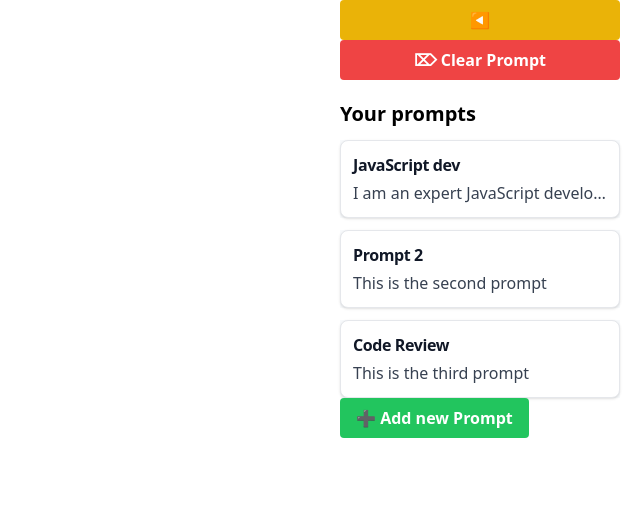
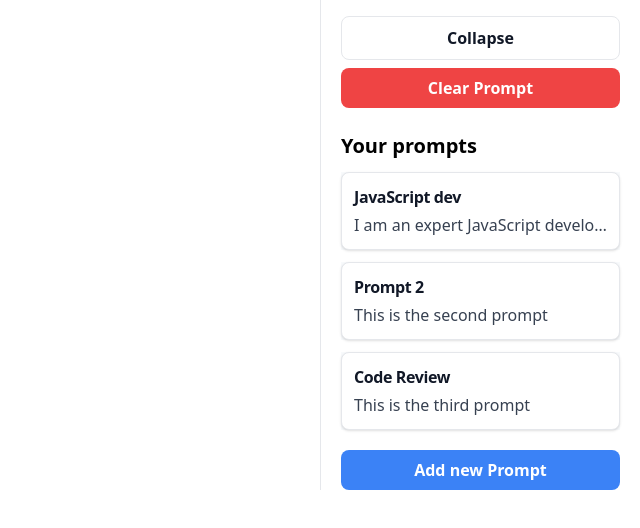
Before and after one commit to PaulTreanor/PromptMarker, a React (Vite) app: page / in a window 1280 px wide. Shown: the top 528 px of the page, without its empty margins (640-1280 px from the left). Built offline with nearby package versions, Linux system fonts and the light colour scheme.

Commit message:
Style sidebar

```diff
--- a/index.html
+++ b/index.html
@@ -4,7 +4,7 @@
     <meta charset="UTF-8" />
     <link rel="icon" type="image/svg+xml" href="/vite.svg" />
     <meta name="viewport" content="width=device-width, initial-scale=1.0" />
-    <title>Vite + React + TS</title>
+    <title>ChatGPT Role Selector</title>
   </head>
   <body>
     <div id="root">
--- a/package.json
+++ b/package.json
@@ -1,5 +1,5 @@
 {
-  "name": "chatgpt-roles",
+  "name": "chatgpt-role-selector",
   "author": "Paul Treanor",
   "license": "MIT",
   "version": "0.0.0",
--- a/src/App.tsx
+++ b/src/App.tsx
@@ -90,18 +90,17 @@
         <div style={mystyle}>
           <webview ref={webviewRef} src="https://chat.openai.com/" className="min-h-full" style={mywebview}  webpreferences="contextIsolation=yes, nodeIntegration=no, enableRemoteModule=no, sandbox=yes, safeDialogs=yes, javascript=yes"></webview>
         </div>
-        <div id="sidebar" className={`px-5 ${isSidebarMinimized ? "w-20" : "w-96 sm:w-1/4"} flex flex-col`}>
-          {/* <div className="sticky flex items-center border-b border-white/20 bg-gray-800 pl-1 pt-1 text-gray-200 sm:pl-3"> */}
-            <button onClick={toggleSidebar} className="bg-yellow-500 hover:bg-yellow-700 text-white font-bold py-2 px-4 rounded">
-              {isSidebarMinimized ? '▶️' : '◀️'}
-            </button>
-          {/* </div> */}
+        <div id="sidebar" className={`px-5 ${isSidebarMinimized ? "w-20 px-1" : "w-96 sm:w-1/4 border-l"} flex flex-col`}>
+          <button onClick={toggleSidebar} className={`mt-4 mb-1 h-11 text-gray-900 focus:outline-none bg-white border border-gray-200 hover:bg-gray-100 hover:text-blue-700 font-bold py-2 px-4 rounded-lg`}>
+            {isSidebarMinimized ? '▶' : 'Collapse'}
+          </button>
 
           {!isSidebarMinimized && (
             <>
-              <button onClick={RemovePrompt} className="bg-red-500 hover:bg-red-700 text-white font-bold py-2 px-4 rounded">
-                ⌦ Clear Prompt
+              <button onClick={RemovePrompt} className="my-1 bg-red-500 hover:bg-red-700 text-white font-bold py-2 px-4 rounded-lg">
+                Clear Prompt
               </button>
+
               <h3 className="pt-5 text-xl font-bold">Your prompts</h3>
 
               <ul className="">
@@ -114,13 +113,11 @@
                 </li>
               </ul>
 
+              <button onClick={RemovePrompt} className="mt-5 bg-blue-500 hover:bg-blue-700 text-white font-bold py-2 px-4 rounded-lg">
+                Add new Prompt
+              </button>
 
 
-              <div>
-                <button onClick={RemovePrompt} className="bg-green-500 hover:bg-green-700 text-white font-bold py-2 px-4 rounded">
-                  ➕ Add new Prompt
-                </button>
-              </div>
             </>
           )}
         </div>
--- a/src/Modal.tsx
+++ b/src/Modal.tsx
@@ -3,7 +3,7 @@
     <div className="modal-content">
     <button
         onClick={closeModal}
-        className="px-4 py-2 font-semibold text-white bg-red-500 rounded-lg shadow-md hover:bg-red-700 focus:outline-none focus:ring-2 focus:ring-red-400 focus:ring-opacity-75"
+        className="mb-4 px-4 py-2 font-semibold text-white bg-red-500 rounded-lg shadow-md hover:bg-red-700 focus:outline-none focus:ring-2 focus:ring-red-400 focus:ring-opacity-75"
     >
         Close
     </button>
--- a/src/index.css
+++ b/src/index.css
@@ -22,7 +22,7 @@
 .modal-content {
   background: white;
   padding: 20px;
-  border-radius: 4px;
+  border-radius: 8px;
   width: 80%;
   max-width: 500px;
 }
```
